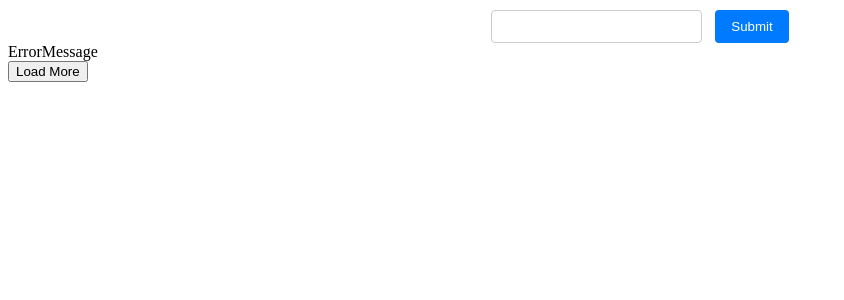
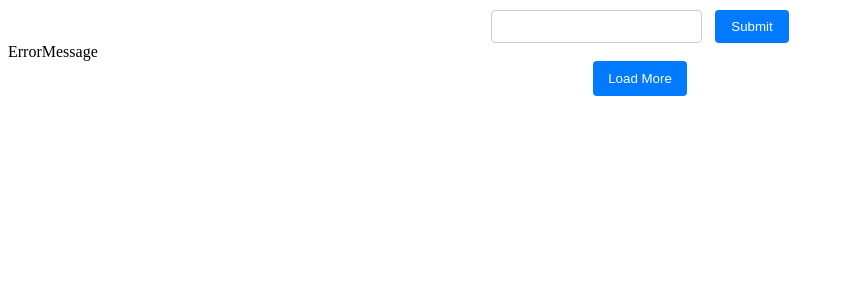
Before and after one commit to Kuzkoviy/goit-react-hw-04, a React (Vite) app: page / in a window 1280 px wide. Shown: the top 300 px of the page, without its empty margins (0-844 px from the left). Built offline with nearby package versions, Linux system fonts and the light colour scheme; no server answers.

Commit message:
some styles added

```diff
--- a/src/components/App/App.jsx
+++ b/src/components/App/App.jsx
@@ -19,12 +19,9 @@ function App() {
 
 
    async function handleSearch(newTopic) {
-        // setLoading(true);
         setImages([]);
         setTopic(newTopic);
-        // const data = await fetchGallery(newTopic, currentPage);
-        // setImages(data.results);
-   };
+   }
 
     function handleLoadMore() {
       setCurrentPage(currentPage + 1);
--- a/src/components/ImageCard/ImageCard.jsx
+++ b/src/components/ImageCard/ImageCard.jsx
@@ -6,7 +6,7 @@ function ImageCard({onLink, onAlt}) {
   return (
     <div>
       <li className={css.listItem}>
-        <img src={onLink} alt={onAlt} />
+        <img src={onLink} alt={onAlt} className={css.img}/>
       </li>
     </div>
   )
--- a/src/components/ImageCard/ImageCard.module.css
+++ b/src/components/ImageCard/ImageCard.module.css
@@ -1,4 +1,7 @@
-.listItem {
-    height: 480px;
-    border: 1px solid grey;
+
+
+.img {
+    width: 460px;
+    height: 320px;
+    padding: 5px;
 }
--- a/src/components/LoadMoreBtn/LoadMoreBtn.jsx
+++ b/src/components/LoadMoreBtn/LoadMoreBtn.jsx
@@ -1,9 +1,9 @@
-
+import css from '../LoadMoreBtn/LoadMoreBtn.module.css'
 
 function LoadMoreBtn({onClick}) {
   return (
-    <div>
-        <button type="button" onClick={onClick}>Load More</button>
+    <div className={css.loadBtnWrap}>
+        <button type="button" onClick={onClick} className={css.loadBtn}>Load More</button>
     </div>
   )
 }
--- /dev/null
+++ b/src/components/LoadMoreBtn/LoadMoreBtn.module.css
@@ -0,0 +1,20 @@
+.loadBtn {
+    font-weight: 400;
+    display: flex;
+    justify-content: center;
+    margin: 0 auto;
+    padding: 10px 15px;
+    transition: all 0.3s ease;
+    margin-bottom: 100px;
+    background-color: #007bff;
+    color: white;
+    border: none;
+    border-radius: 4px;
+    cursor: pointer;
+}
+
+.loadbtnWrap {
+    display: flex;
+    justify-content: center;
+    align-items: center;
+}
--- a/src/components/Loader/Loader.jsx
+++ b/src/components/Loader/Loader.jsx
@@ -1,7 +1,9 @@
 import { Watch } from "react-loader-spinner"
+import css from '../Loader/Loader.module.css'
 
 function Loader() {
   return (
+    <div className={css.loaderWrap}>
     <Watch
   visible={true}
   height="80"
@@ -12,6 +14,7 @@ function Loader() {
   wrapperStyle={{}}
   wrapperClass=""
   />
+  </div>
   )
 }
 
--- /dev/null
+++ b/src/components/Loader/Loader.module.css
@@ -0,0 +1,11 @@
+.loaderWrap {
+    position: fixed;
+    width: 100vw;
+    height: 100vh;
+    top: 0;
+    left: 0;
+    display: flex;
+    align-items: center;
+    justify-content: center;
+    background-color: rgb(0, 0, 0, 0.8);
+}
```
